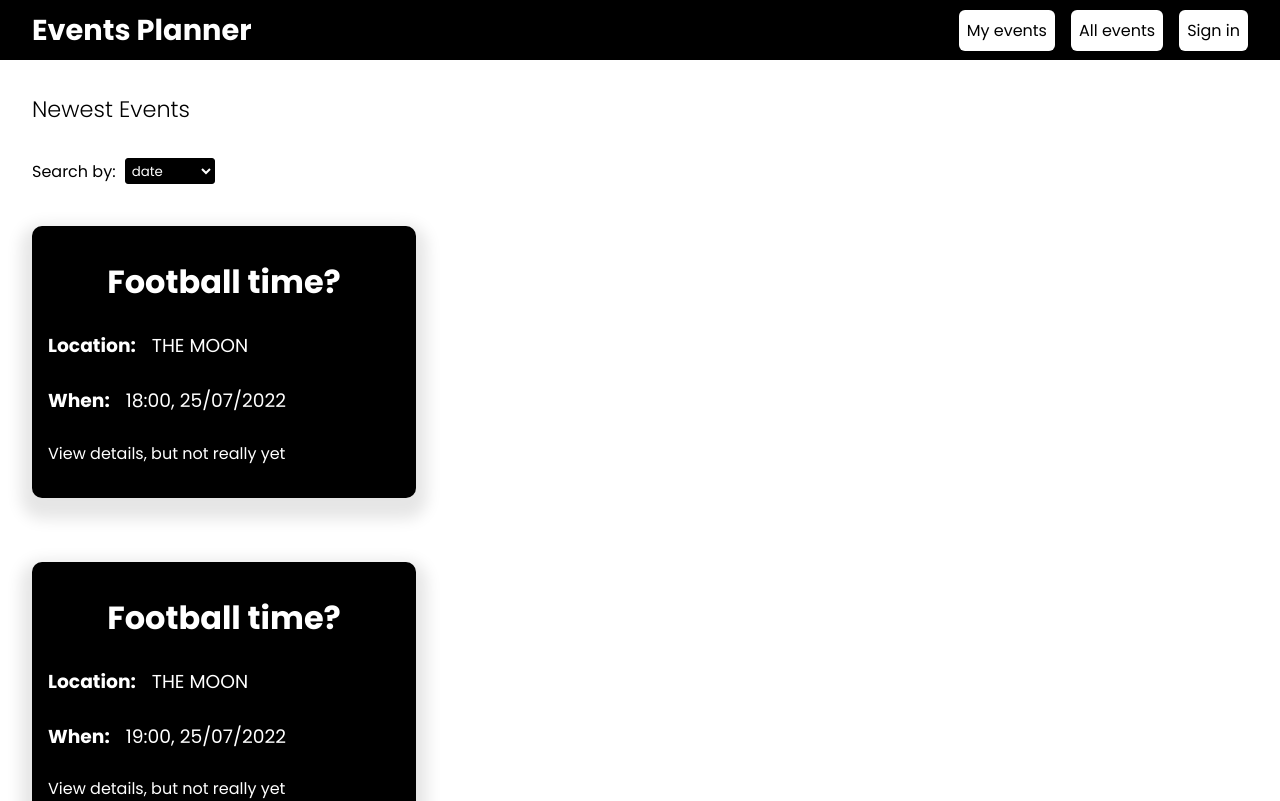
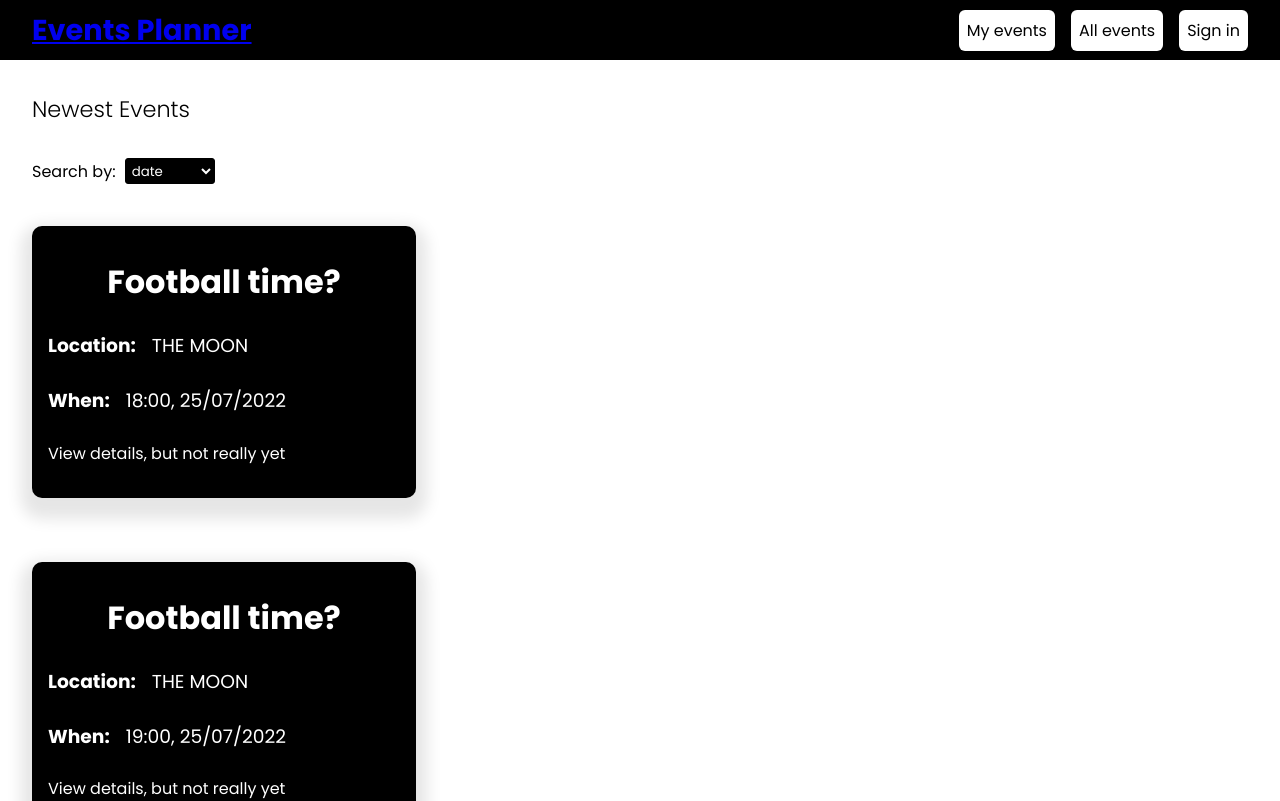
Before and after one commit to mernsummerproject2022/frontend, a React (Create React App) app in the folder event-planner/: page /events in a window 1280 px wide. Shown: the top 801 px of the page. Built offline with nearby package versions, Linux system fonts and the light colour scheme.

Commit message:
added link to logo

```diff
--- a/event-planner/src/Header.jsx
+++ b/event-planner/src/Header.jsx
@@ -1,18 +1,20 @@
-import React from 'react';
-import { Link } from 'react-router-dom';
-import './Styling/header.css';
+import React from "react";
+import { Link } from "react-router-dom";
+import "./Styling/header.css";
 
 const Header = () => {
-    return (
-        <header className='header'>
-           <h1 className='logo'>Events Planner</h1>
-            <div className='navlinks'>
-            <Link to='/myEvents'>My events</Link>
-            <Link to='/events'>All events</Link>
-            <Link to='/login'>Sign in</Link>
-            </div>
-        </header>
-    )
+  return (
+    <header className="header">
+      <h1 className="logo">
+        <Link to="/">Events Planner</Link>
+      </h1>
+      <div className="navlinks">
+        <Link to="/myEvents">My events</Link>
+        <Link to="/events">All events</Link>
+        <Link to="/login">Sign in</Link>
+      </div>
+    </header>
+  );
 };
 
 export default Header;
```
